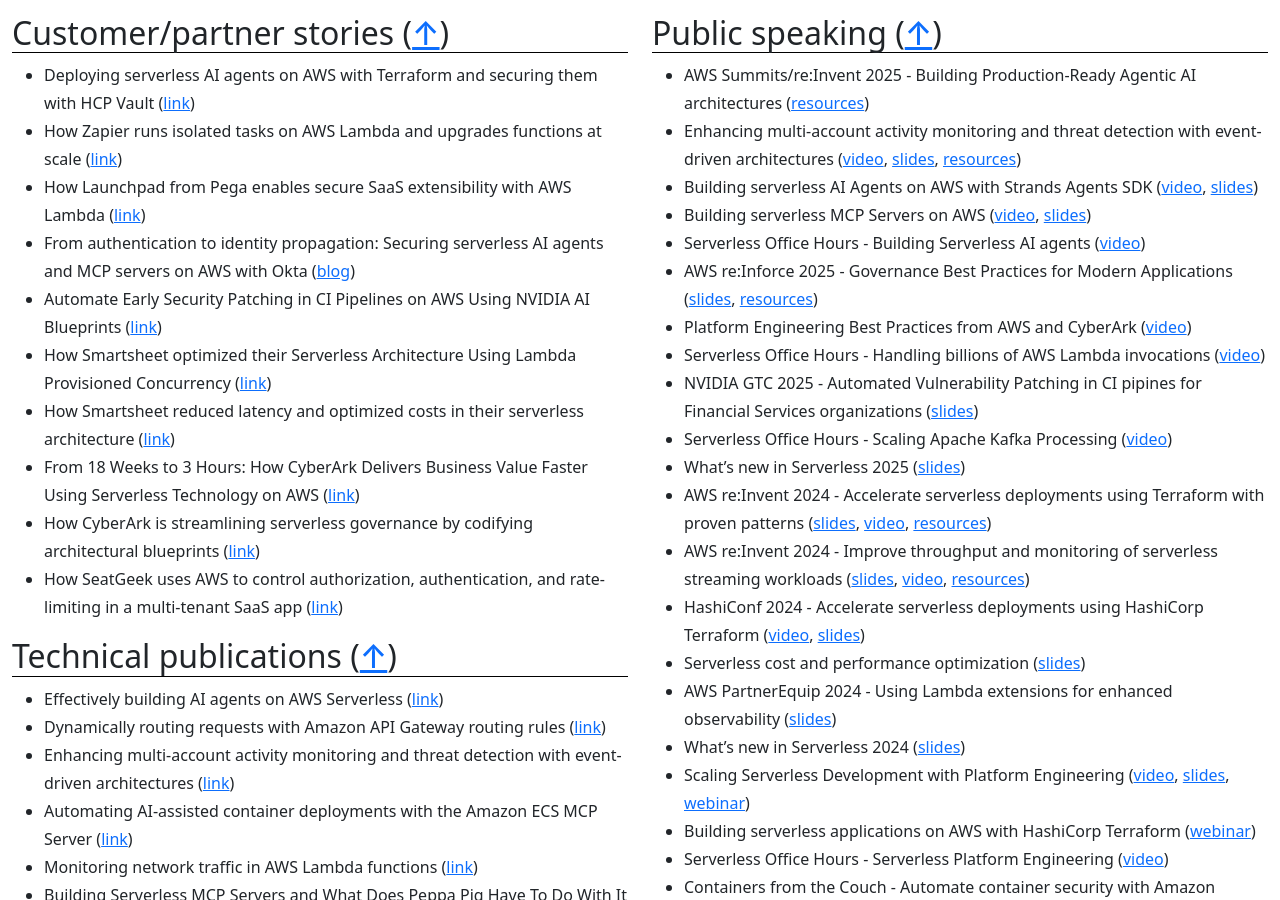
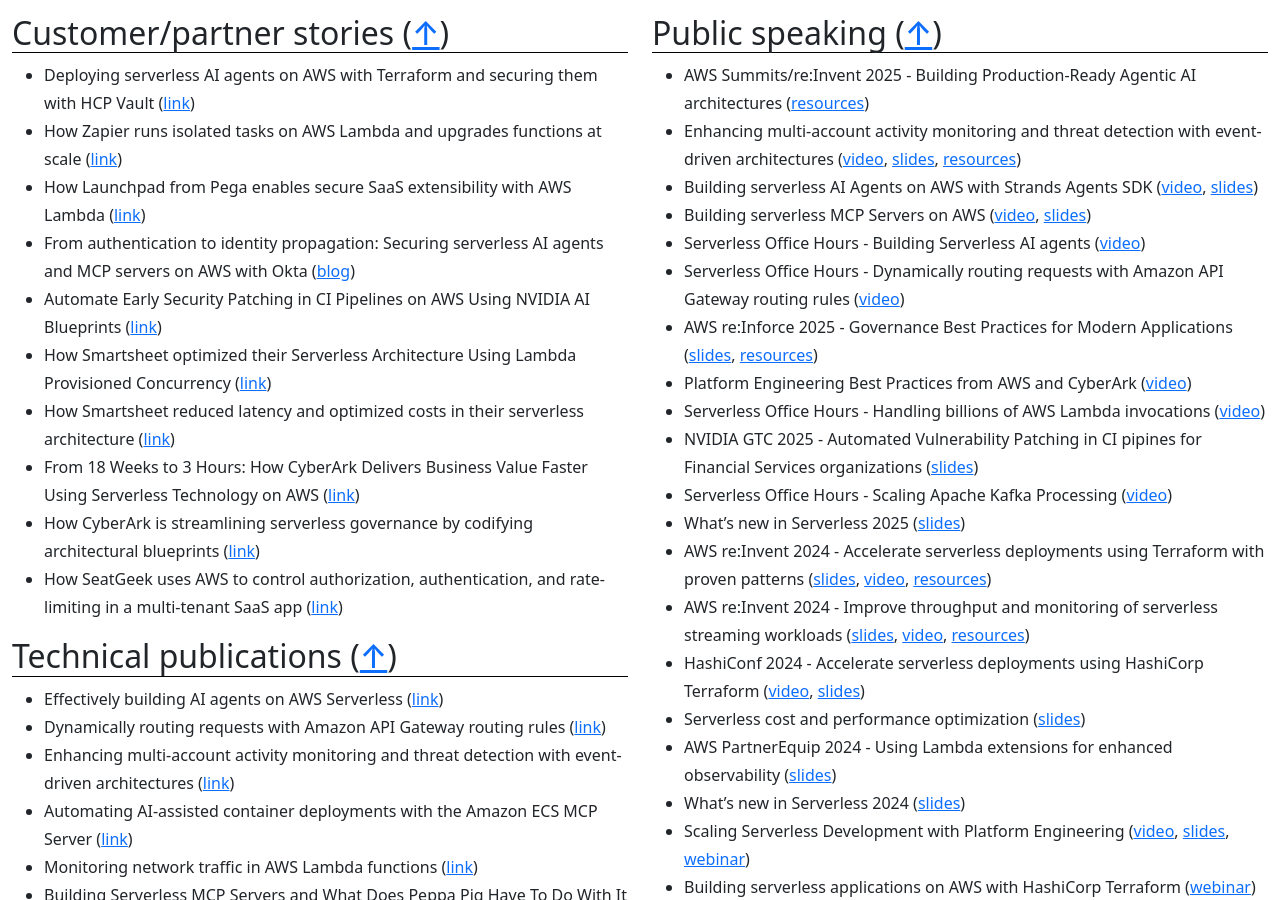
Before and after one commit to aal80/whoami, a Jekyll site: the page built from index.md, in a window 1280 px wide and 900 px high, scrolled down 424 px. Built offline with Jekyll 4.4.1, drawn with Linux system fonts in a browser that asks for light colours.

Commit message:
Update talks.md

```diff
--- a/_includes/talks.md
+++ b/_includes/talks.md
@@ -5,6 +5,7 @@
 - Building serverless AI Agents on AWS with Strands Agents SDK ([video](https://youtu.be/OuiUEPO7PB8?si=YSvJLK_iCvWm6XJZ), [slides](https://www.dropbox.com/scl/fi/xzs51iplz8vpn5o0s4whq/2025-building-ai-agents-on-aws.pdf?rlkey=m4iw9dvexfyh9yuq1s1be3eef&st=8fpmcgbf&dl=0))
 - Building serverless MCP Servers on AWS ([video](https://youtu.be/q3JgDJPeXJY), [slides](https://www.dropbox.com/scl/fi/pley3lqj96t8a5f212coe/2025-building-mcp-servers-on-aws.pdf?rlkey=5ip3rqn8iwjhody664t9ihzbm&st=sqt4dno2&dl=0))
 - Serverless Office Hours - Building Serverless AI agents ([video](https://www.youtube.com/live/HLy81MDTLro?si=46W0g_XnSNkP8X_2))
+- Serverless Office Hours - Dynamically routing requests with Amazon API Gateway routing rules ([video](https://www.twitch.tv/aws/video/2585697418))
 - AWS re:Inforce 2025 - Governance Best Practices for Modern Applications ([slides](https://www.dropbox.com/scl/fi/w5j9wmpx8hrerq1iae91c/reinforce-2025-grc331-governance-for-modern-apps.pdf?rlkey=7jepzm0gtllh53nlgm18gf7mo&st=woomqcvw&dl=0), [resources](https://aal80.github.io/reinforce2025-grc331))
 - Platform Engineering Best Practices from AWS and CyberArk ([video](https://www.linkedin.com/events/7325644549580558337))
 - Serverless Office Hours - Handling billions of AWS Lambda invocations ([video](https://www.youtube.com/watch?v=JZb6usZkdXc))
```
